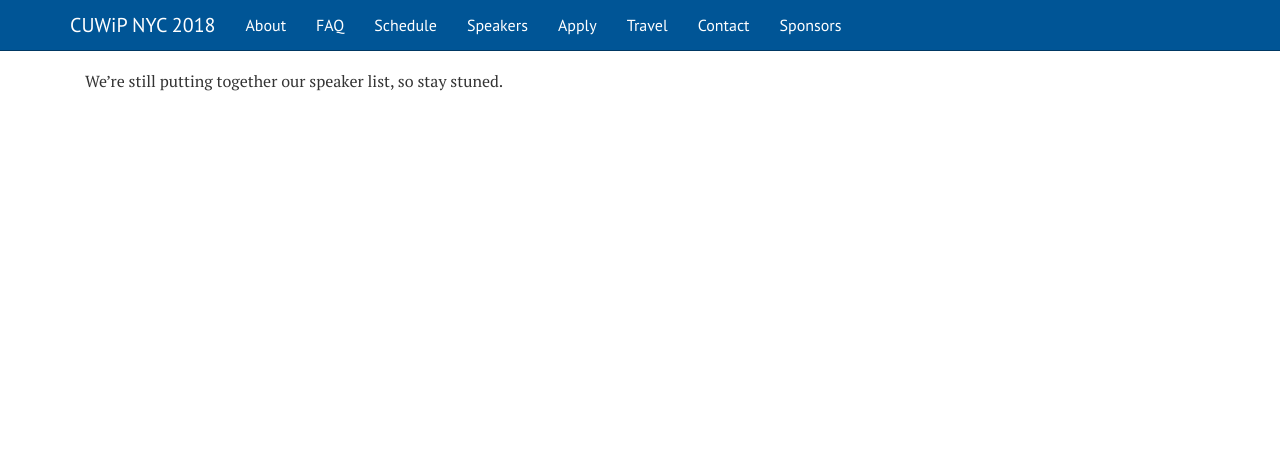
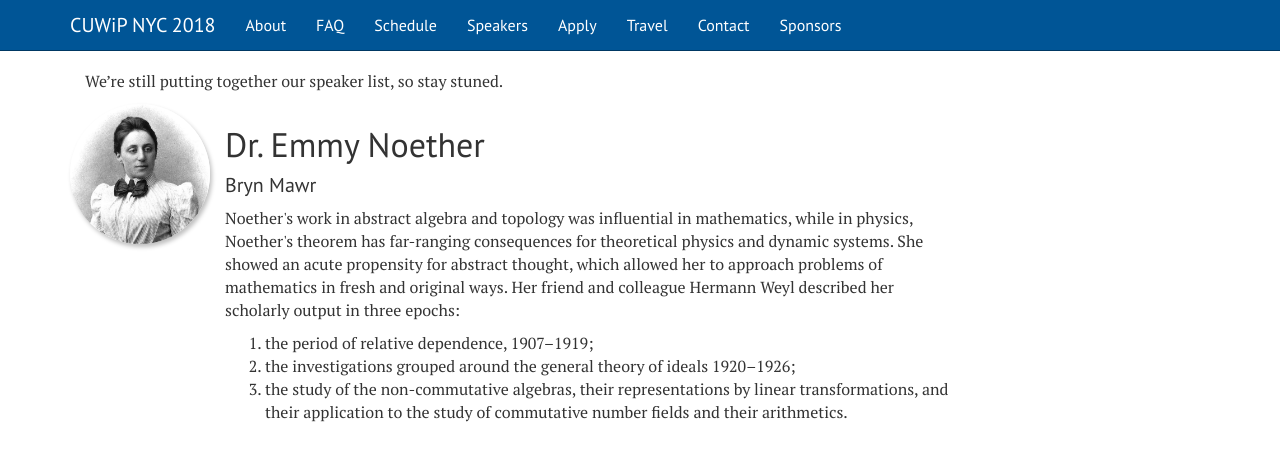
Before and after one commit to cuwip-nyc/cuwip-nyc.github.io, a Jekyll site: the page built from speakers.md, in a window 1280 px wide. Shown: the top 461 px of the page. Built offline with Jekyll 4.4.1, drawn with Linux system fonts in a browser that asks for light colours.

Commit message:
more bits here and there

```diff
--- a/apply.html
+++ b/apply.html
@@ -23,7 +23,7 @@ order: 6
 </div>
 
 <div class="row">
-  <img class="img-responsive col-md-4" src="{{site.baseurl}}/images/cuwip-nyc-map-1.jpg" alt="cuwip-nyc map"/>
+  <img class="img-responsive col-md-4" src="{{site.baseurl}}/images/cuwip-nyc-map-1.png" alt="cuwip-nyc map"/>
 
   <div class="col-md-7">
     <p>
@@ -57,13 +57,14 @@ order: 6
       Registration for the conference can only happen after you have received a notice from the APS that you have been accepted. Please apply only to the conference closest to your geographic location on January 14th, 2018. The application period is September 1 to Oct 13, 2017, and you will be informed of your acceptance by the end of November 2017.
     </p>
 
-    <a class="btn btn-primary btn-lg" href="#" role="button">Apply here &raquo;</a>
+    <a class="btn btn-info btn-lg" href="#" role="button">Apply here &raquo;</a>
 
 <br /><br />
 
     <p>
       Once you are accepted, you will be asked to register, also through a central APS site. Upon registration, you will be asked to pay a $45 registration fee. Lodging, food, and tours will be provided to all student attendants by the conference. In case the conference is over-subscribed, hotel accommodation preference will be given to non-local students. We encourage you to ask your department to help you with travel expenses. However, for those unable to secure travel funds we will be offering travel stipends. As we get closer to the conference we will help organize car-pooling groups to keep travel costs low.
     </p>
+    <hr />
     <p>
       If you're from elsewhere, don't despair, there are CUWiPs everwhere! Check out this map to find one closer.
 
--- a/index.html
+++ b/index.html
@@ -8,7 +8,7 @@ title:  'APS CUWIP - Columbia/Barnard/City College'
 <div class="jumbotron">
   <div class="container">
     <h1>Welcome to CUWiP-NYC 2018</h1>
-    <p>On the weekend of January 12-14, 2018, Columbia University, Barnard College, and City College of New York will host the APS Conferences for Undergraduate Women in Physics (CUWiP) for the metropolitan New York region.</p>
+    <p>On the weekend of January 12-14, 2018, Columbia University, Barnard College, and City College of New York will host the American Physical Society Conferences for Undergraduate Women in Physics (APS-CUWiP) for the metropolitan New York region.</p>
     <p><a class="btn btn-info btn-lg" href="#" role="button">Apply here &raquo;</a></p>
   </div>
 </div>
--- a/speakers.md
+++ b/speakers.md
@@ -7,3 +7,22 @@ order: 5
 ---
 
 We're still putting together our speaker list, so stay stuned.
+
+<div class="row">
+
+<img src="{{base.url}}/images/emmy-500.jpg" alt="emmy" class="img-circle img-responsive shadowImg pull-left" width="140" height="140">
+
+<div class="col-md-8 col-sm-12 col-xs-12">
+<h2>Dr. Emmy Noether</h2>
+<h4>Bryn Mawr</h4>
+<p >Noether's work in abstract algebra and topology was influential in mathematics, while in physics, Noether's theorem has far-ranging consequences for theoretical physics and dynamic systems. She showed an acute propensity for abstract thought, which allowed her to approach problems of mathematics in fresh and original ways. Her friend and colleague Hermann Weyl described her scholarly output in three epochs:</p>
+
+<ol>
+<li>the period of relative dependence, 1907–1919;</li>
+<li>the investigations grouped around the general theory of ideals 1920–1926;</li>
+
+<li>the study of the non-commutative algebras, their representations by linear transformations, and their application to the study of commutative number fields and their arithmetics.
+</li>
+</ol>
+</div>
+</div>
```
Also changed, not shown: about.md (+14 -2 lines), faq.md (+1 -1 lines), images/cuwip-nyc-map-1.png (added), images/emmy-500.jpg (added), images/snow-nyc.jpg (added), 8 other files.
